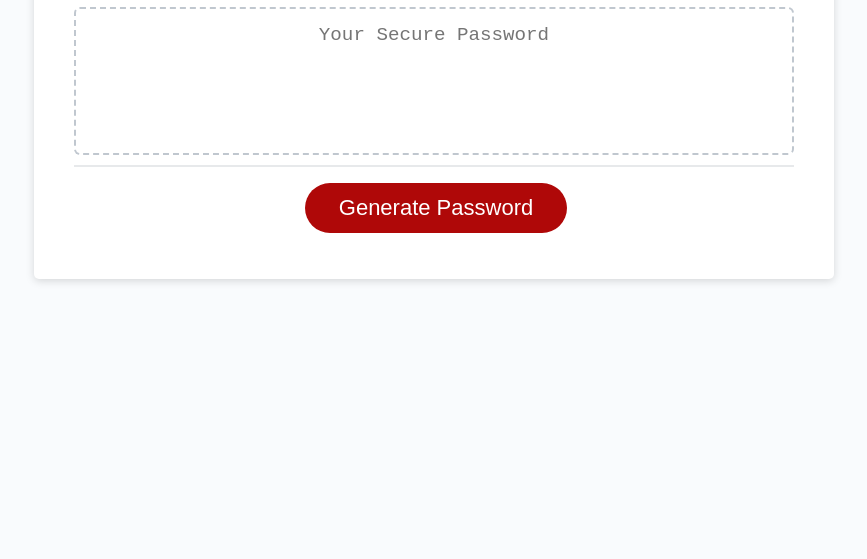
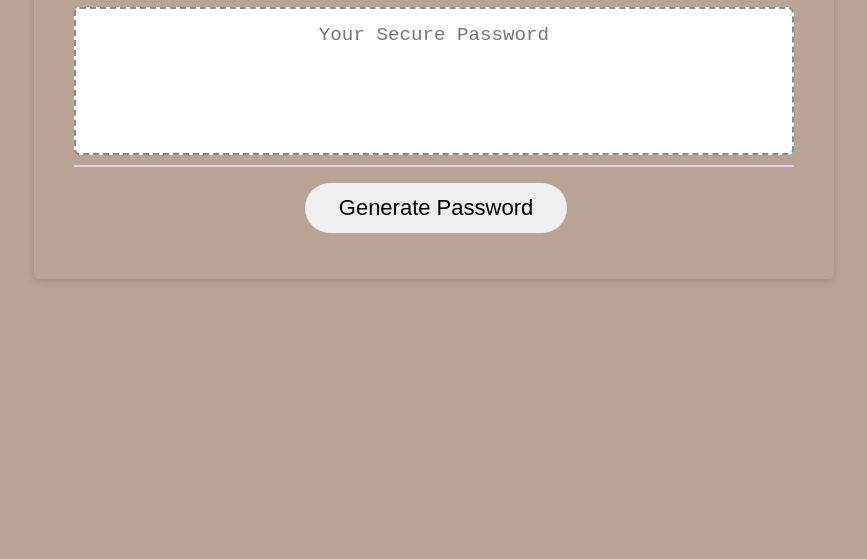
Before and after one commit to sgoodsss/pw-generator, a plain HTML site: page index.html in a window 1280 px wide. Shown: the part 241-800 px from the top of the page, without its empty margins (206-1073 px from the left). Drawn offline with Linux system fonts and the light colour scheme.

Commit message:
changed colors in CSS

```diff
--- a/assets/style.css
+++ b/assets/style.css
@@ -14,7 +14,7 @@ body,
 
 body {
   font-family: sans-serif;
-  background-color: #f9fbfd;
+  background-color: #B9A394;
 }
 
 .wrapper {
@@ -27,15 +27,15 @@ header {
   text-align: center;
   padding: 20px;
   padding-top: 0px;
-  color: hsl(206, 17%, 28%);
+  color: #586A6A (206, 17%, 28%);
 }
 
 .card {
-  background-color: hsl(0, 0%, 100%);
+  background-color: #DAD4EF (0, 0%, 100%);
   border-radius: 5px;
   border-width: 1px;
   box-shadow: rgba(0, 0, 0, 0.15) 0px 2px 8px 0px;
-  color: hsl(206, 17%, 28%);
+  color: #586A6A(206, 17%, 28%);
   font-size: 18px;
   margin: 0 auto;
   max-width: 800px;
@@ -46,7 +46,7 @@ header {
   content: " ";
   display: block;
   width: 100%;
-  background: #e7e9eb;
+  background: #DAD4EF;
   height: 2px;
 }
 
@@ -62,7 +62,7 @@ header {
   content: " ";
   display: block;
   width: 100%;
-  background: #e7e9eb;
+  background: #DAD4EF;
   height: 2px;
 }
 
@@ -74,11 +74,11 @@ header {
 
 .btn {
   border: none;
-  background-color: hsl(360, 91%, 36%);
+  background-color:#D4C5C7 (360, 91%, 36%);
   border-radius: 25px;
   box-shadow: rgba(0, 0, 0, 0.1) 0px 1px 6px 0px rgba(0, 0, 0, 0.2) 0px 1px 1px
     0px;
-  color: hsl(0, 0%, 100%);
+  color: #586A6A (0, 0%, 100%);
   display: inline-block;
   font-size: 22px;
   line-height: 22px;
@@ -112,7 +112,7 @@ button[disabled] {
   text-align: center;
   margin-top: 10px;
   margin-bottom: 10px;
-  border: 2px dashed #c0c7cf;
+  border: 2px dashed #818D92;
   border-radius: 6px;
   resize: none;
   overflow: hidden;
```
